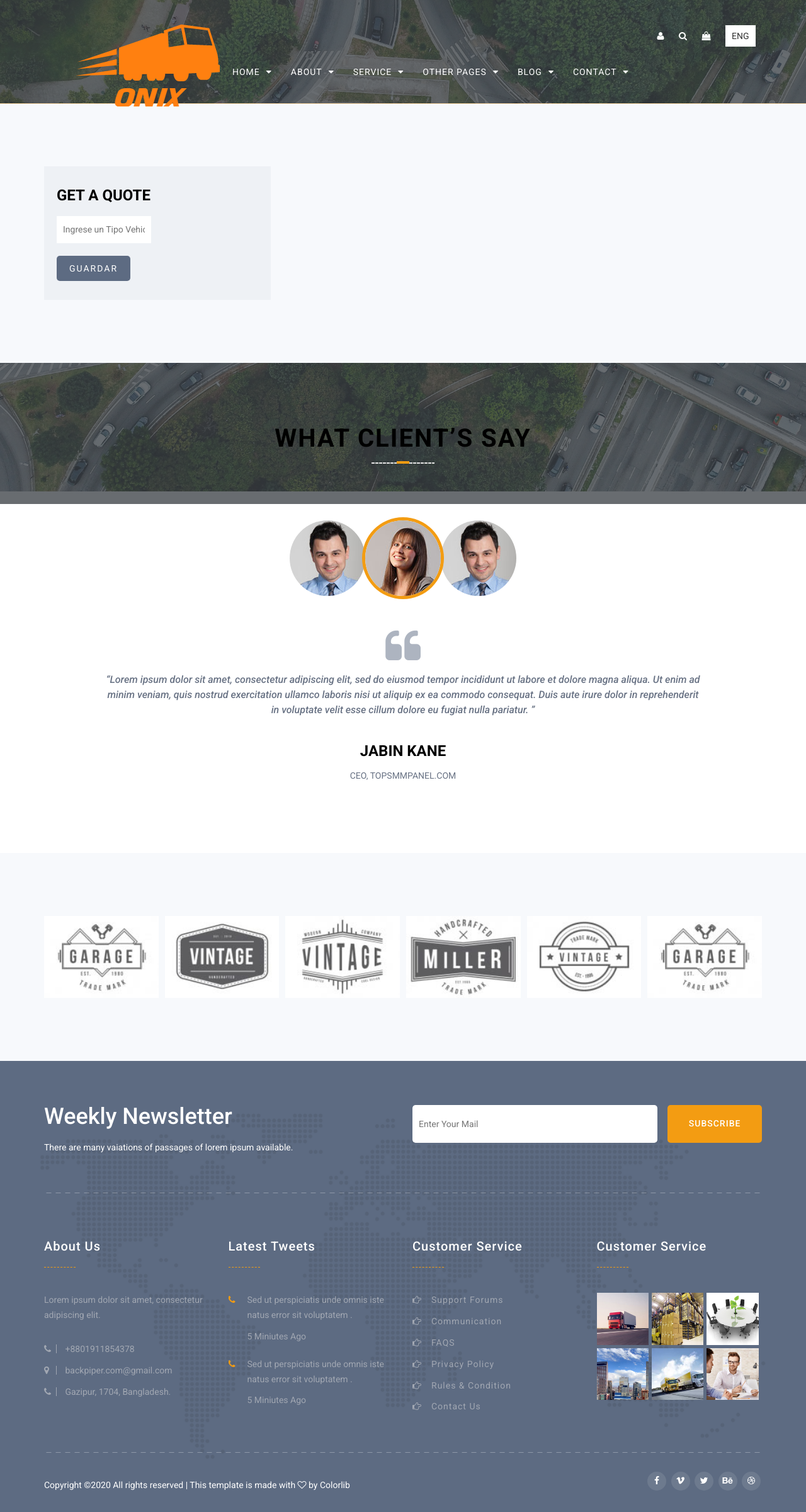
After one commit to Carlos27-design/Onix, a WordPress theme: template IngresarTipoVehiculo.php in a window 1280 px wide. The commit adds this page. Shown: the whole page at 63% size. Run offline with PHP 8.4 and a stand-in for WordPress, Linux system fonts and the light colour scheme; the site name, menu and one post (Sample post) are stand-ins, and other content is empty.

Commit message:
Modificacion y Ingreso Miercoles 22

```diff
--- /dev/null
+++ b/IngresarTipoVehiculo.php
@@ -0,0 +1,423 @@
+<!doctype html>
+<!--[if lt IE 7]>      <html class="no-js lt-ie9 lt-ie8 lt-ie7" lang=""> <![endif]-->
+<!--[if IE 7]>         <html class="no-js lt-ie9 lt-ie8" lang=""> <![endif]-->
+<!--[if IE 8]>         <html class="no-js lt-ie9" lang=""> <![endif]-->
+<!--[if gt IE 8]><!-->
+<html class="no-js" lang="en">
+<!--<![endif]-->
+
+<head>
+    <!--====== USEFULL META ======-->
+    <meta charset="UTF-8">
+    <meta http-equiv="X-UA-Compatible" content="IE=edge">
+    <meta name="viewport" content="width=device-width, initial-scale=1">
+    <meta name="description" content="Transportation & Agency Template is a simple Smooth transportation and Agency Based Template" />
+    <meta name="keywords" content="Portfolio, Agency, Onepage, Html, Business, Blog, Parallax" />
+
+    <!--====== TITLE TAG ======-->
+    <title>Carries HTML5 Business Template</title>
+
+    <!--====== FAVICON ICON =======-->
+    <link rel="shortcut icon" type="image/ico" href="img/favicon.png" />
+
+    <!--====== STYLESHEETS ======-->
+    <link rel="stylesheet" href="css/normalize.css">
+    <link rel="stylesheet" href="css/animate.css">
+    <link rel="stylesheet" href="css/stellarnav.min.css">
+    <link rel="stylesheet" href="css/owl.carousel.css">
+    <link href="css/bootstrap.min.css" rel="stylesheet">
+    <link href="css/font-awesome.min.css" rel="stylesheet">
+
+    <!--====== MAIN STYLESHEETS ======-->
+    <link href="style.css" rel="stylesheet">
+    <link href="css/responsive.css" rel="stylesheet">
+
+    <script src="js/vendor/modernizr-2.8.3.min.js"></script>
+    <!--[if lt IE 9]>
+        <script src="//oss.maxcdn.com/html5shiv/3.7.2/html5shiv.min.js"></script>
+        <script src="//oss.maxcdn.com/respond/1.4.2/respond.min.js"></script>
+        <![endif]-->
+</head>
+
+<body class="home-two">
+
+    <!--[if lt IE 8]>
+        <p class="browserupgrade">You are using an <strong>outdated</strong> browser. Please <a href="http://browsehappy.com/">upgrade your browser</a> to improve your experience.</p>
+    <![endif]-->
+
+    <!--- PRELOADER -->
+    <div class="preeloader">
+        <div class="preloader-spinner"></div>
+    </div>
+
+    <!--SCROLL TO TOP-->
+    <a href="#home" class="scrolltotop"><i class="fa fa-long-arrow-up"></i></a>
+
+    <!--START TOP AREA-->
+    <header class="top-area" id="home">
+        <div class="top-area-bg" data-stellar-background-ratio="0.6"></div>
+        <div class="header-top-area">
+            <!--MAINMENU AREA-->
+            <div class="mainmenu-area" id="mainmenu-area">
+                <div class="mainmenu-area-bg"></div>
+                <nav class="navbar">
+                    <div class="container">
+                        <div class="navbar-header">
+                            <a href="#home" class="navbar-brand"><img src="img/logo.png" alt="logo"></a>
+                        </div>
+                        <div class="search-and-language-bar pull-right">
+                            <ul>
+                                <li><a href="#"><i class="fa fa-user"></i></a></li>
+                                <li class="search-box"><i class="fa fa-search"></i></li>
+                                <li><a href="#"><i class="fa fa-shopping-bag"></i></a></li>
+                                <li class="select-language">
+                                    <select name="#" id="#">
+                                        <option selected value="End">ENG</option>
+                                        <option value="ARA">ARA</option>
+                                        <option value="CHI">CHI</option>
+                                    </select>
+                                </li>
+                            </ul>
+                            <form action="#" class="search-form">
+                                <input type="search" name="search" id="search">
+                                <button type="submit"><i class="fa fa-search"></i></button>
+                            </form>
+                        </div>
+                        <div id="main-nav" class="stellarnav">
+                            <ul id="nav" class="nav navbar-nav">
+                                <li><a href="index.html">home</a>
+                                    <ul>
+                                        <li><a href="index.html">Home Version 1</a></li>
+                                        <li><a href="index-2.html">Home Version 2</a></li>
+                                        <li><a href="index-3.html">Home Version 3</a></li>
+                                        <li><a href="index-4.html">Home Version 4</a></li>
+                                    </ul>
+                                </li>
+                                <li><a href="about.html">about</a>
+                                    <ul>
+                                        <li><a href="about.html">About</a></li>
+                                        <li><a href="about-company-profile.html">About Profile</a></li>
+                                        <li><a href="about-company-history.html">About History</a></li>
+                                        <li><a href="about-company-report.html">About Report</a></li>
+                                        <li><a href="about-team.html">About Team</a></li>
+                                        <li><a href="about-support.html">About Support</a></li>
+                                    </ul>
+                                </li>
+                                <li><a href="service.html">Service</a>
+                                    <ul>
+                                        <li><a href="service.html">Service Version 1</a></li>
+                                        <li><a href="service-2.html">Service Version 2</a></li>
+                                        <li><a href="service-3.html">Service Version 3</a></li>
+                                        <li><a href="single-service.html">Service Details</a></li>
+                                    </ul>
+                                </li>
+                                <li><a href="">Other Pages</a>
+                                    <ul>
+                                        <li><a href="404.html">404</a></li>
+                                        <li><a href="coming-soon.html">Coming Soon</a></li>
+                                    </ul>
+                                </li>
+                                <li><a href="blog.html">Blog</a>
+                                    <ul>
+                                        <li><a href="blog.html">Blog Version 1</a></li>
+                                        <li><a href="blog-2.html">Blog Version 2</a></li>
+                                        <li><a href="single-blog.html">Single Blog</a></li>
+                                    </ul>
+                                </li>
+                                <li><a href="contact.html">Contact</a>
+                                    <ul>
+                                        <li><a href="contact.html">Contact Version 1</a></li>
+                                        <li><a href="contact-2.html">Contact Version 2</a></li>
+                                    </ul>
+                                </li>
+                            </ul>
+                        </div>
+                    </div>
+                </nav>
+            </div>
+            <!--END MAINMENU AREA END-->
+    <!--ABOUT AREA-->
+    <section class="about-area gray-bg section-padding">
+        <div class="container">
+            <div class="row">
+                <div class="col-md-4 col-lg-4 col-sm-12 col-xs-12">
+                    <div class="quote-form-area wow fadeIn">
+                        <h3>Get A Quote</h3>
+                        <form method="POST" class="quote-form" action="ActCrearTipoUsuario.php">
+                            <p class="width-half">
+                                <input type="text" name="txtnombretipovehiculo" id="txtnombretipovehiculo" placeholder="Ingrese un Tipo Vehiculo">
+                            </p>
+                            <button type="submit" class="btn btn-submit">Guardar</button>
+                        </form>
+                    </div>
+                </div>
+    </section>
+
+
+    <!--TESTMONIAL AREA -->
+    <section class="testmonial-area section-padding">
+        <div class="container">
+            <div class="row">
+                <div class="col-md-6 col-lg-6 col-md-offset-3 col-lg-offset-3 col-sm-12 col-xs-12">
+                    <div class="area-title text-center wow fadeIn">
+                        <h2>what client’s say</h2>
+                    </div>
+                </div>
+            </div>
+            <div class="row">
+                <div class="col-md-4 col-lg-4 col-md-offset-4 col-lg-offset-4 col-sm-8 col-sm-offset-2 col-xs-8 col-xs-offset-2">
+                    <div class="client-photo-list wow fadeIn">
+                        <div class="client_photo">
+                            <div class="item">
+                                <img src="img/testmonial/1.jpg" alt="">
+                            </div>
+                            <div class="item">
+                                <img src="img/testmonial/2.jpg" alt="">
+                            </div>
+                            <div class="item">
+                                <img src="img/testmonial/3.jpg" alt="">
+                            </div>
+                            <div class="item">
+                                <img src="img/testmonial/1.jpg" alt="">
+                            </div>
+                            <div class="item">
+                                <img src="img/testmonial/2.jpg" alt="">
+                            </div>
+                        </div>
+                    </div>
+                </div>
+            </div>
+            <div class="row">
+                <div class="col-md-12">
+                    <div class="client_nav">
+                        <span class="fa fa-angle-left testi_prev"></span>
+                        <span class="fa fa-angle-right testi_next"></span>
+                    </div>
+                </div>
+                <div class="col-xs-12 col-md-10 col-md-offset-1 text-center">
+                    <div class="client-details-content wow fadeIn">
+                        <div class="client_details">
+                            <div class="item">
+                                <q>Lorem ipsum dolor sit amet, consectetur adipiscing elit, sed do eiusmod tempor incididunt ut labore et dolore magna aliqua. Ut enim ad minim veniam, quis nostrud exercitation ullamco laboris nisi ut aliquip ex ea commodo consequat. Duis aute irure dolor in reprehenderit in voluptate velit esse cillum dolore eu fugiat nulla pariatur. </q>
+                                <h3>JABIN KANE</h3>
+                                <p>CEO, TOPSMMPANEL.COM</p>
+                            </div>
+                            <div class="item">
+                                <q>Lorem ipsum dolor sit amet, consectetur adipiscing elit, sed do eiusmod tempor incididunt ut labore et dolore magna aliqua. Ut enim ad minim veniam, quis nostrud exercitation ullamco laboris nisi ut aliquip ex ea commodo consequat. Duis aute irure dolor in reprehenderit in voluptate velit esse cillum dolore eu fugiat nulla pariatur. </q>
+                                <h3>JABIN KANE</h3>
+                                <p>CEO, TOPSMMPANEL.COM</p>
+                            </div>
+                            <div class="item">
+                                <q>Lorem ipsum dolor sit amet, consectetur adipiscing elit, sed do eiusmod tempor incididunt ut labore et dolore magna aliqua. Ut enim ad minim veniam, quis nostrud exercitation ullamco laboris nisi ut aliquip ex ea commodo consequat. Duis aute irure dolor in reprehenderit in voluptate velit esse cillum dolore eu fugiat nulla pariatur. </q>
+                                <h3>JABIN KANE</h3>
+                                <p>CEO, TOPSMMPANEL.COM</p>
+                            </div>
+                            <div class="item">
+                                <q>Lorem ipsum dolor sit amet, consectetur adipiscing elit, sed do eiusmod tempor incididunt ut labore et dolore magna aliqua. Ut enim ad minim veniam, quis nostrud exercitation ullamco laboris nisi ut aliquip ex ea commodo consequat. Duis aute irure dolor in reprehenderit in voluptate velit esse cillum dolore eu fugiat nulla pariatur. </q>
+                                <h3>JABIN KANE</h3>
+                                <p>CEO, TOPSMMPANEL.COM</p>
+                            </div>
+                            <div class="item">
+                                <q>Lorem ipsum dolor sit amet, consectetur adipiscing elit, sed do eiusmod tempor incididunt ut labore et dolore magna aliqua. Ut enim ad minim veniam, quis nostrud exercitation ullamco laboris nisi ut aliquip ex ea commodo consequat. Duis aute irure dolor in reprehenderit in voluptate velit esse cillum dolore eu fugiat nulla pariatur. </q>
+                                <h3>JABIN KANE</h3>
+                                <p>CEO, TOPSMMPANEL.COM</p>
+                            </div>
+                        </div>
+                    </div>
+                </div>
+            </div>
+        </div>
+    </section>
+    <!--TESTMONIAL AREA END -->
+
+    <!--CLIENTS AREA-->
+    <section class="clients-area section-padding gray-bg wow fadeIn">
+        <div class="container">
+            <div class="row">
+                <div class="col-md-12 col-lg-12 col-sm-12 col-xs-12">
+                    <div class="client-list">
+                        <div class="single-client">
+                            <img src="img/client/1.jpg" alt="">
+                        </div>
+                        <div class="single-client">
+                            <img src="img/client/2.jpg" alt="">
+                        </div>
+                        <div class="single-client">
+                            <img src="img/client/3.jpg" alt="">
+                        </div>
+                        <div class="single-client">
+                            <img src="img/client/4.jpg" alt="">
+                        </div>
+                        <div class="single-client">
+                            <img src="img/client/5.jpg" alt="">
+                        </div>
+                        <div class="single-client">
+                            <img src="img/client/1.jpg" alt="">
+                        </div>
+                        <div class="single-client">
+                            <img src="img/client/2.jpg" alt="">
+                        </div>
+                        <div class="single-client">
+                            <img src="img/client/3.jpg" alt="">
+                        </div>
+                        <div class="single-client">
+                            <img src="img/client/4.jpg" alt="">
+                        </div>
+                        <div class="single-client">
+                            <img src="img/client/5.jpg" alt="">
+                        </div>
+                    </div>
+                </div>
+            </div>
+        </div>
+    </section>
+    <!--CLIENTS AREA END-->
+
+    <!--FOOER AREA-->
+    <div class="footer-area dark-bg">
+        <div class="footer-area-bg"></div>
+        <div class="footer-top-area wow fadeIn">
+            <div class="container">
+                <div class="row">
+                    <div class="col-md-6 col-lg-6 col-sm-12 col-xs-12">
+                        <div class="subscribe-content">
+                            <h2>Weekly Newsletter</h2>
+                            <p>There are many vaiations of passages of lorem ipsum available.</p>
+                        </div>
+                    </div>
+                    <div class="col-md-6 col-lg-6 col-sm-12 col-xs-12">
+                        <div class="subscriber-form-area">
+                            <form action="#" class="subsriber-form">
+                                <label for="subscriber-mail"><i class="fa fa-envelope-o"></i></label>
+                                <input type="email" name="subscriber-mail" id="subscriber-mail" placeholder="Enter Your Mail">
+                                <button type="submit">subscribe</button>
+                            </form>
+                        </div>
+                    </div>
+                </div>
+                <div class="row">
+                    <div class="col-md-12">
+                        <div class="footer-border"> </div>
+                    </div>
+                </div>
+            </div>
+        </div>
+        <div class="footer-bottom-area wow fadeIn">
+            <div class="container">
+                <div class="row">
+                    <div class="col-md-3 col-lg-3 col-sm-6 col-xs-12">
+                        <div class="single-footer-widget footer-about">
+                            <h3>About Us</h3>
+                            <p>Lorem ipsum dolor sit amet, consectetur adipiscing elit.</p>
+                            <ul>
+                                <li><i class="fa fa-phone"></i> <a href="callto:+8801911854378">+8801911854378</a></li>
+                                <li><i class="fa fa-map-marker"></i> <a href="mailto:backpiper.com@gmail.com">backpiper.com@gmail.com</a></li>
+                                <li><i class="fa fa-phone"></i> Gazipur, 1704, Bangladesh.</li>
+                            </ul>
+                        </div>
+                    </div>
+                    <div class="col-md-3 col-lg-3 col-sm-6 col-xs-12">
+                        <div class="single-footer-widget twitter-widget">
+                            <h3>Latest Tweets</h3>
+                            <ul>
+                                <li>
+                                    <div class="twitter-icon"><i class="fa fa-phone"></i></div>
+                                    <div class="tweet-detail">
+                                        <p>Sed ut perspiciatis unde omnis iste natus error sit voluptatem .</p>
+                                        <a href="#" class="tweet-meta">5 Miniutes Ago</a>
+                                    </div>
+                                </li>
+                                <li>
+                                    <div class="twitter-icon"><i class="fa fa-phone"></i></div>
+                                    <div class="tweet-detail">
+                                        <p>Sed ut perspiciatis unde omnis iste natus error sit voluptatem .</p>
+                                        <a href="#" class="tweet-meta">5 Miniutes Ago</a>
+                                    </div>
+                                </li>
+                            </ul>
+                        </div>
+                    </div>
+                    <div class="col-md-3 col-lg-3 col-sm-6 col-xs-12">
+                        <div class="single-footer-widget list-widget">
+                            <h3>Customer Service</h3>
+                            <ul>
+                                <li><a href="#">Support Forums</a></li>
+                                <li><a href="#">Communication</a></li>
+                                <li><a href="#">FAQS</a></li>
+                                <li><a href="#">Privacy Policy</a></li>
+                                <li><a href="#">Rules & Condition</a></li>
+                                <li><a href="#">Contact Us</a></li>
+                            </ul>
+                        </div>
+                    </div>
+                    <div class="col-md-3 col-lg-3 col-sm-6 col-xs-12">
+                        <div class="single-footer-widget instafeed-widget">
+                            <h3>Customer Service</h3>
+                            <ul>
+                                <li><a href="#"><img src="img/instafeed/1.jpg" alt=""></a></li>
+                                <li><a href="#"><img src="img/instafeed/2.jpg" alt=""></a></li>
+                                <li><a href="#"><img src="img/instafeed/3.jpg" alt=""></a></li>
+                                <li><a href="#"><img src="img/instafeed/4.jpg" alt=""></a></li>
+                                <li><a href="#"><img src="img/instafeed/5.jpg" alt=""></a></li>
+                                <li><a href="#"><img src="img/instafeed/6.jpg" alt=""></a></li>
+                            </ul>
+                        </div>
+                    </div>
+                </div>
+                <div class="row">
+                    <div class="col-md-12">
+                        <div class="footer-border"> </div>
+                    </div>
+                </div>
+            </div>
+        </div>
+        <div class="footer-copyright-area">
+            <div class="container">
+                <div class="row">
+                    <div class="col-md-6 col-lg-6 col-sm-12 col-xs-12">
+                        <div class="footer-copyright wow fadeIn">
+                            <!-- Link back to Colorlib can't be removed. Template is licensed under CC BY 3.0. -->
+                            <p>Copyright &copy;<script>
+                                    document.write(new Date().getFullYear());
+                                </script> All rights reserved | This template is made with <i class="fa fa-heart-o" aria-hidden="true"></i> by <a href="https://colorlib.com" target="_blank">Colorlib</a></p>
+                            <!-- Link back to Colorlib can't be removed. Template is licensed under CC BY 3.0. -->
+                        </div>
+                    </div>
+                    <div class="col-md-6 col-lg-6 col-sm-12 col-xs-12">
+                        <div class="footer-social-bookmark text-right wow fadeIn">
+                            <ul class="social-bookmark">
+                                <li><a href="#"><i class="fa fa-facebook"></i></a></li>
+                                <li><a href="#"><i class="fa fa-vimeo"></i></a></li>
+                                <li><a href="#"><i class="fa fa-twitter"></i></a></li>
+                                <li><a href="#"><i class="fa fa-behance"></i></a></li>
+                                <li><a href="#"><i class="fa fa-dribbble"></i></a></li>
+                            </ul>
+                        </div>
+                    </div>
+                </div>
+            </div>
+        </div>
+    </div>
+    <!--FOOER AREA END-->
+
+
+    <!--====== SCRIPTS JS ======-->
+    <script src="js/vendor/jquery-1.12.4.min.js"></script>
+    <script src="js/vendor/bootstrap.min.js"></script>
+
+    <!--====== PLUGINS JS ======-->
+    <script src="js/vendor/jquery.easing.1.3.js"></script>
+    <script src="js/vendor/jquery-migrate-1.2.1.min.js"></script>
+    <script src="js/vendor/jquery.appear.js"></script>
+    <script src="js/owl.carousel.min.js"></script>
+    <script src="js/stellar.js"></script>
+    <script src="js/wow.min.js"></script>
+    <script src="js/stellarnav.min.js"></script>
+    <script src="js/contact-form.js"></script>
+    <script src="js/jquery.sticky.js"></script>
+
+    <!--===== ACTIVE JS=====-->
+    <script src="js/main.js"></script>
+</body>
+
+</html>
```
Also changed, not shown: ActIngresarMarca.php (+12 -0 lines), ActIngresarModelo.php (+12 -0 lines), ActIngresarTipoVehiculo.php (added, +45 -0 lines), ActIngresarVehiculo.php (+12 -0 lines), ListarTipoVehiculo.php (added, +217 -0 lines).
